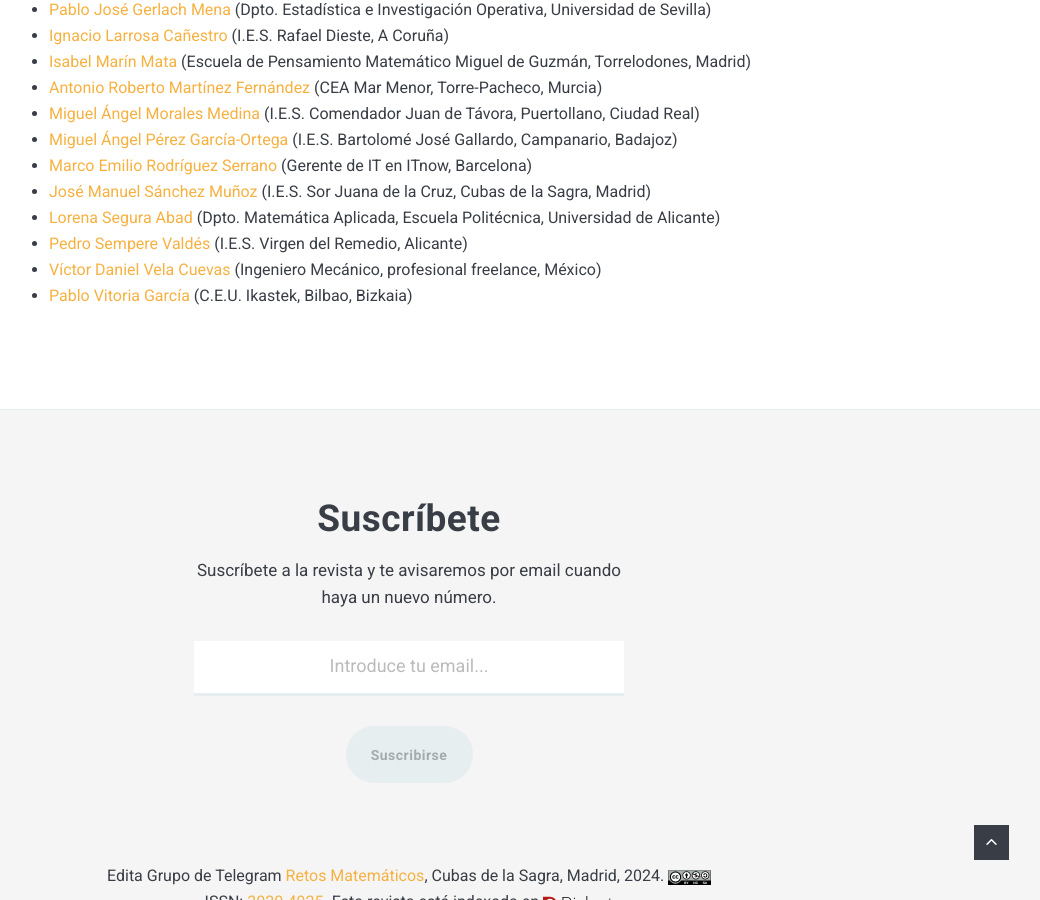
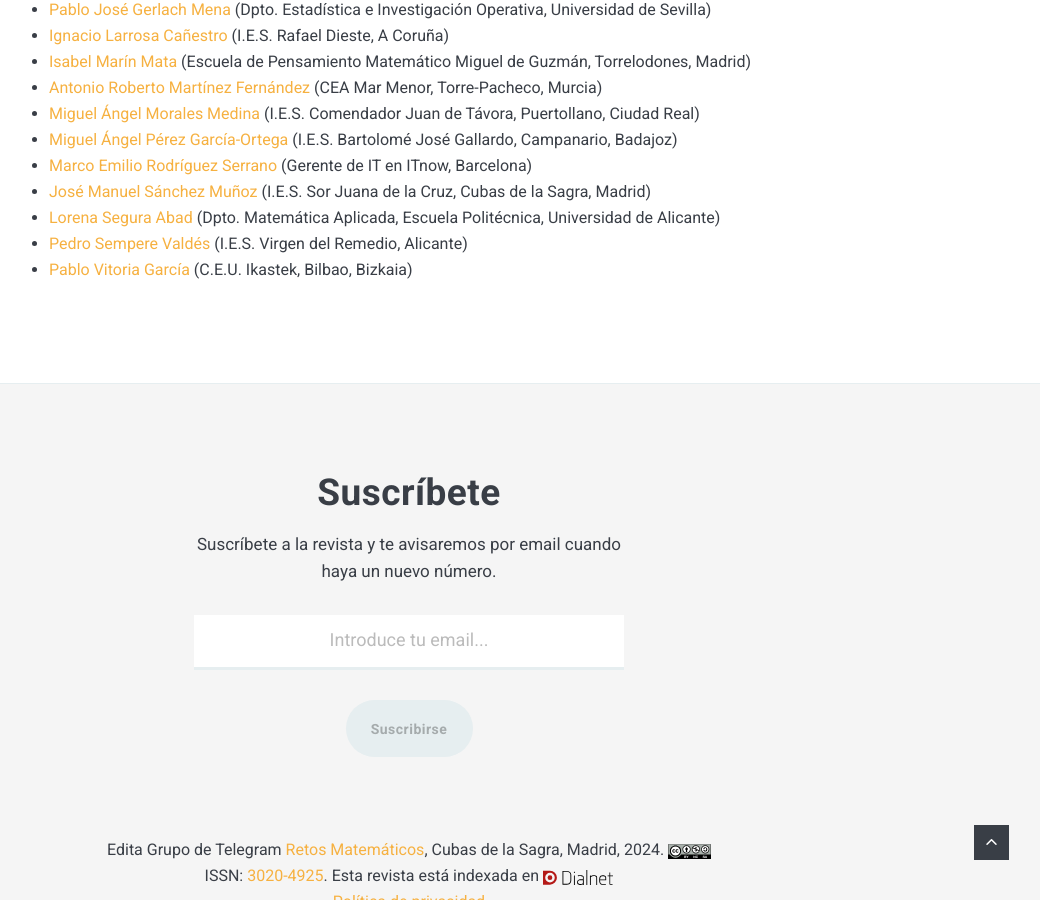
Before and after one commit to revistalva2/lva2.github.io, a Jekyll site: the page built from _pages/01-ficha_bibliografica.markdown, in a window 1280 px wide and 900 px high, scrolled down 965 px. Shown: the whole window, without its empty margins (231-1271 px from the left). Built offline with Jekyll 4.4.1, drawn with Linux system fonts in a browser that asks for light colours; nearby versions of some CDN libraries.

Commit message:
Update 01-ficha_bibliografica.markdown

```diff
--- a/_pages/01-ficha_bibliografica.markdown
+++ b/_pages/01-ficha_bibliografica.markdown
@@ -43,5 +43,4 @@ permalink: /ficha_bibliografica/
 - [José Manuel Sánchez Muñoz](mailto:jose.sm@educa.madrid.org) (I.E.S. Sor Juana de la Cruz, Cubas de la Sagra, Madrid)
 - [Lorena Segura Abad](mailto:lorena.segura@ua.es) (Dpto. Matemática Aplicada, Escuela Politécnica, Universidad de Alicante)
 - [Pedro Sempere Valdés](mailto:pedrosemperevaldes@gmail.com) (I.E.S. Virgen del Remedio, Alicante)
-- [Víctor Daniel Vela Cuevas](mailto:victor.vela@krutt.org) (Ingeniero Mecánico, profesional freelance, México)
 - [Pablo Vitoria García](mailto:pvitoria@gmail.com) (C.E.U. Ikastek, Bilbao, Bizkaia)
```
